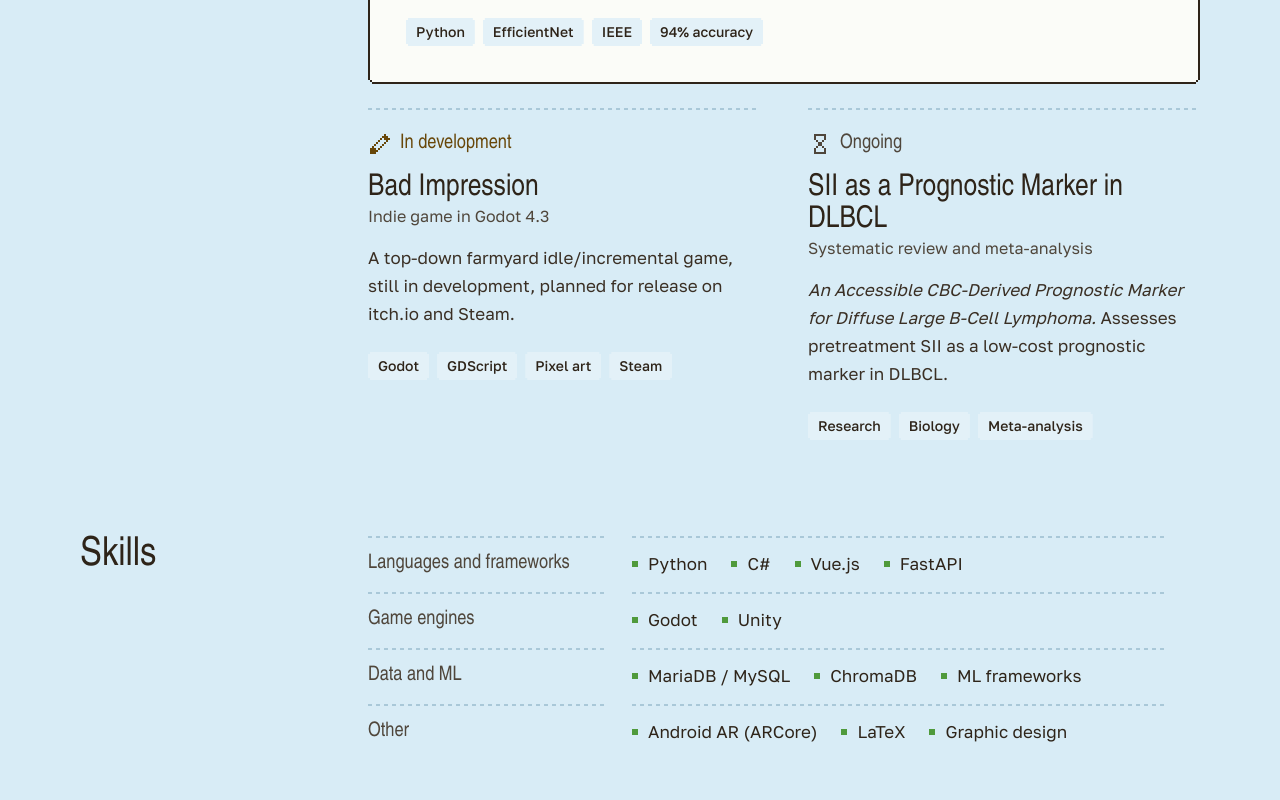
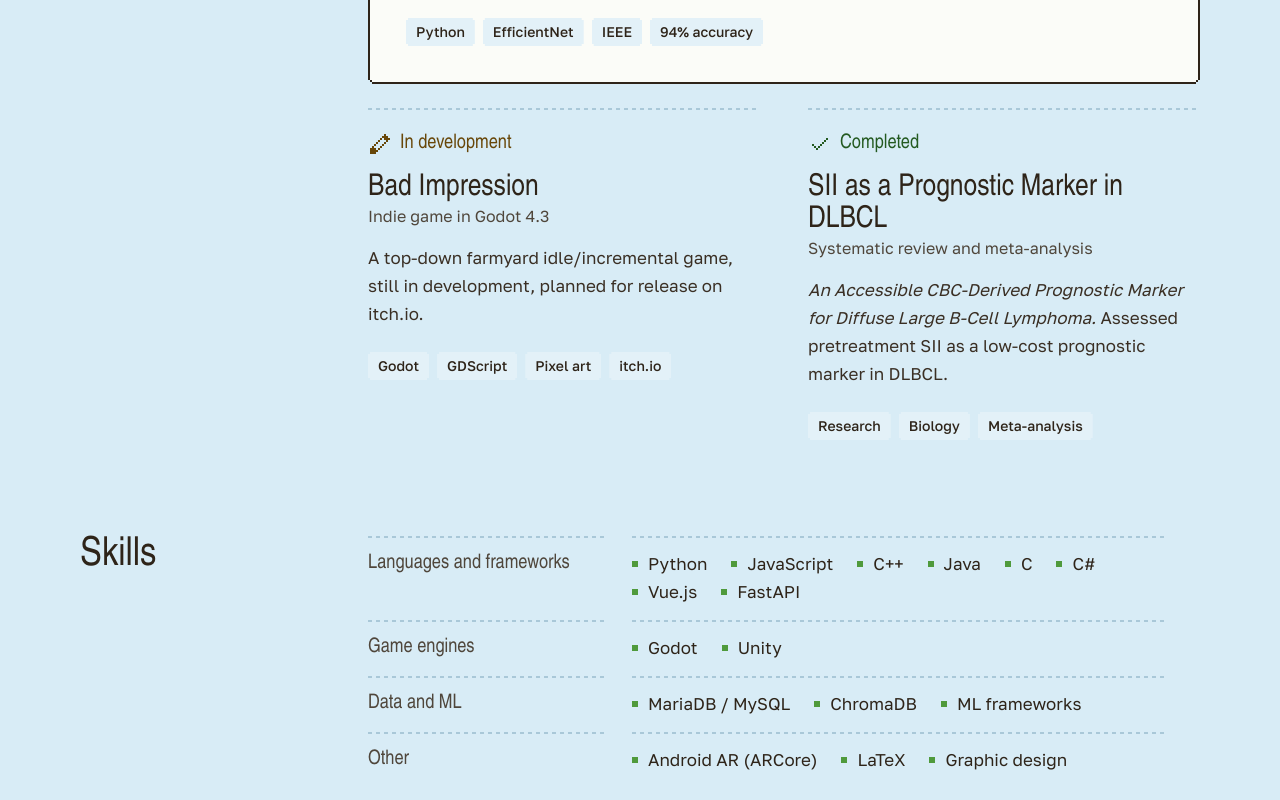
Before and after one commit to JohnnyIsCodingSomething/JohnnyIsCodingSomething.github.io, a plain HTML site: page index.html in a window 1280 px wide. Shown: the part 1760-2560 px from the top of the page. Drawn offline with Linux system fonts and the light colour scheme; a web font is replaced by a local one.

Commit message:
Drop Steam, mark SII research completed, add languages
- Bad Impression is headed for itch.io only (site and CV)
- SII meta-analysis is completed (site status, award text, CV)
- Languages and frameworks now include JavaScript, C++, Java and C

Co-Authored-By: Claude Opus 5.5 <noreply@anthropic.com>

```diff
--- a/index.html
+++ b/index.html
@@ -739,17 +739,17 @@
           <span class="project-status"><svg class="px" aria-hidden="true"><use href="#i-edit"/></svg> In development</span>
           <h3>Bad Impression</h3>
           <div class="project-type">Indie game in Godot 4.3</div>
-          <p>A top-down farmyard idle/incremental game, still in development, planned for release on itch.io and Steam.</p>
+          <p>A top-down farmyard idle/incremental game, still in development, planned for release on itch.io.</p>
           <div class="inv-tags">
             <span class="inv-tag">Godot</span><span class="inv-tag">GDScript</span>
-            <span class="inv-tag">Pixel art</span><span class="inv-tag">Steam</span>
+            <span class="inv-tag">Pixel art</span><span class="inv-tag">itch.io</span>
           </div>
         </article>
         <article class="project">
-          <span class="project-status ongoing"><svg class="px" aria-hidden="true"><use href="#i-hourglass"/></svg> Ongoing</span>
+          <span class="project-status done"><svg class="px" aria-hidden="true"><use href="#i-check"/></svg> Completed</span>
           <h3>SII as a Prognostic Marker in DLBCL</h3>
           <div class="project-type">Systematic review and meta-analysis</div>
-          <p><em>An Accessible CBC-Derived Prognostic Marker for Diffuse Large B-Cell Lymphoma.</em> Assesses pretreatment SII as a low-cost prognostic marker in DLBCL.</p>
+          <p><em>An Accessible CBC-Derived Prognostic Marker for Diffuse Large B-Cell Lymphoma.</em> Assessed pretreatment SII as a low-cost prognostic marker in DLBCL.</p>
           <div class="inv-tags">
             <span class="inv-tag">Research</span><span class="inv-tag">Biology</span>
             <span class="inv-tag">Meta-analysis</span>
@@ -767,6 +767,10 @@
         <dt>Languages and frameworks</dt>
         <dd>
           <span class="skill-chip">Python</span>
+          <span class="skill-chip">JavaScript</span>
+          <span class="skill-chip">C++</span>
+          <span class="skill-chip">Java</span>
+          <span class="skill-chip">C</span>
           <span class="skill-chip">C#</span>
           <span class="skill-chip">Vue.js</span>
           <span class="skill-chip">FastAPI</span>
@@ -801,7 +805,7 @@
         <div class="achievement"><div class="achievement-icon"><svg class="px" aria-hidden="true"><use href="#i-bullseye"/></svg></div><div class="achievement-info"><h3>Sharp shooter</h3><p>Achieved 94% accuracy on TrashNet image classification</p><div class="achievement-xp">+800 XP</div></div></div>
         <div class="achievement"><div class="achievement-icon"><svg class="px" aria-hidden="true"><use href="#i-gamepad"/></svg></div><div class="achievement-info"><h3>Game creator</h3><p>Started developing an indie game in Godot 4.3</p><div class="achievement-xp">+500 XP</div></div></div>
         <div class="achievement"><div class="achievement-icon"><svg class="px" aria-hidden="true"><use href="#i-paint-bucket"/></svg></div><div class="achievement-info"><h3>Artisan's mark</h3><p>Completed a design internship at Giant Palace studio</p><div class="achievement-xp">+500 XP</div></div></div>
-        <div class="achievement"><div class="achievement-icon"><svg class="px" aria-hidden="true"><use href="#i-analytics"/></svg></div><div class="achievement-info"><h3>Bio explorer</h3><p>Conducting a meta-analysis in computational biology</p><div class="achievement-xp">+750 XP</div></div></div>
+        <div class="achievement"><div class="achievement-icon"><svg class="px" aria-hidden="true"><use href="#i-analytics"/></svg></div><div class="achievement-info"><h3>Bio explorer</h3><p>Completed a meta-analysis in computational biology</p><div class="achievement-xp">+750 XP</div></div></div>
         <div class="achievement"><div class="achievement-icon"><svg class="px" aria-hidden="true"><use href="#i-book-open"/></svg></div><div class="achievement-info"><h3>Knowledge seeker</h3><p>Pursuing B.S. in Computer Science at BINUS University</p><div class="achievement-xp">+600 XP</div></div></div>
         <div class="achievement secret-achievement" style="display: none;"><div class="achievement-icon"><svg class="px" aria-hidden="true"><use href="#i-zap"/></svg></div><div class="achievement-info"><h3>Konami code</h3><p>You found the secret code!</p><div class="achievement-xp">+9999 XP</div></div></div>
       </div>
```
Also changed, not shown: cv-print.html (+3 -3 lines), 1 other file.
